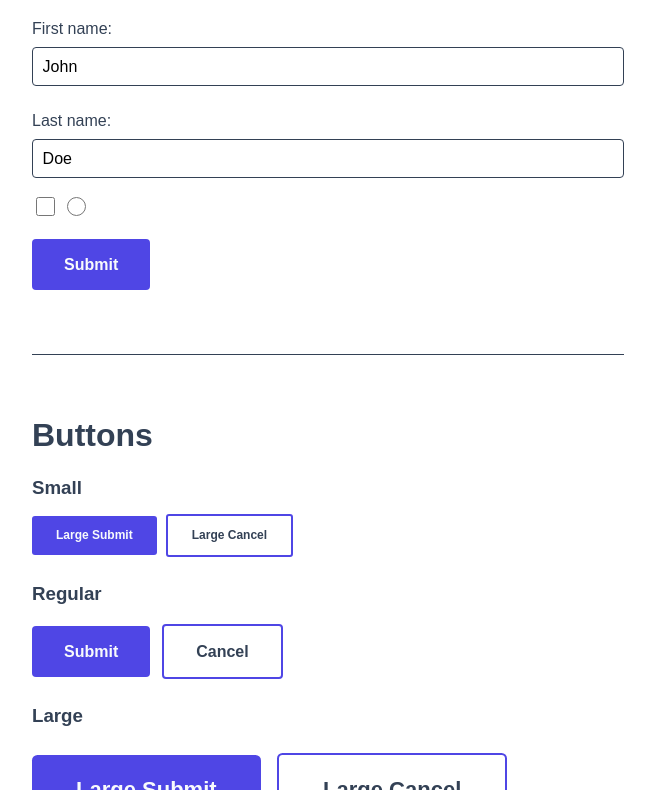
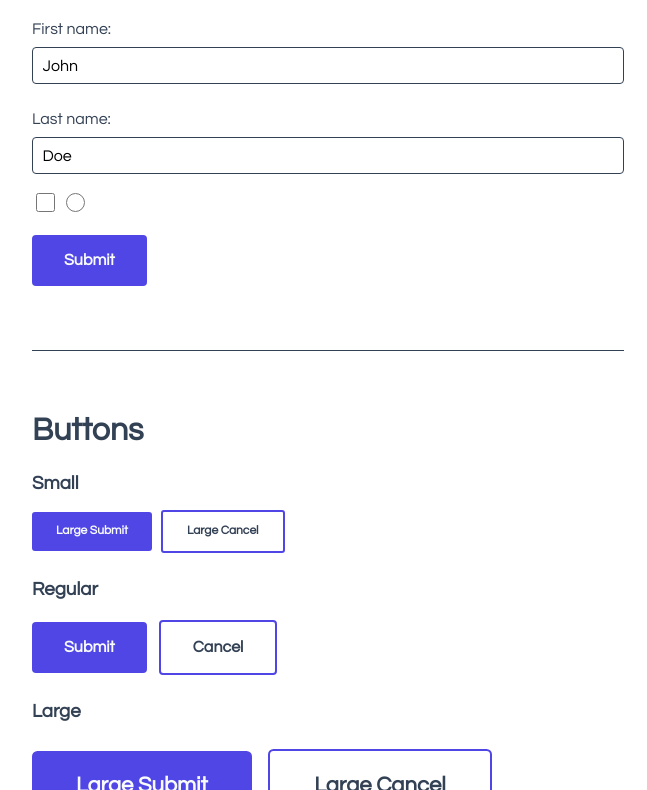
Before and after one commit to trongate/trongate-css, a plain HTML site: page index.html in a window 1280 px wide. Shown: the part 2010-2800 px from the top of the page, without its empty margins (312-959 px from the left). Drawn offline with Linux system fonts and the light colour scheme.

Commit message:
Changed default sans font to "Century Gothic"

```diff
--- a/trongate.css
+++ b/trongate.css
@@ -8,7 +8,7 @@
   --text-dark: #334155;
   --text-light: #f8fafc;
 
-  --font-sans: "Avenir Next", Arial, Gadget, sans-serif;
+  --font-sans: "Century Gothic", Arial, Gadget, sans-serif;
   --font-serif: Baskerville, "Baskerville Old Face", "Goudy Old Style", Garamond,
     "Times New Roman", serif;
 }
```
